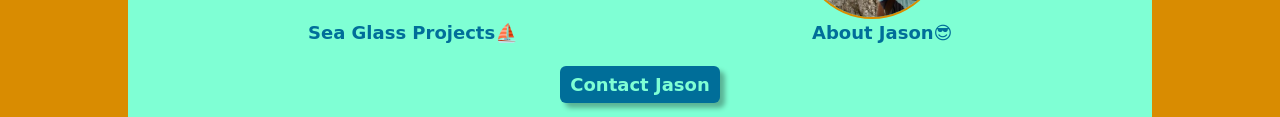
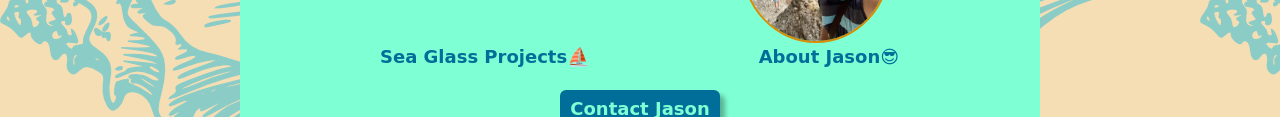
Before and after one commit to swymerjo/Seaglass, a plain HTML site: page index.html in a window 1280 px wide. Shown: the part 631-748 px from the top of the page. Drawn offline with nearby package versions, Linux system fonts and the light colour scheme; files whose address does not match are found by name.

Commit message:
Edited CSS layout and background

```diff
--- a/src/style.css
+++ b/src/style.css
@@ -1,5 +1,7 @@
 body {
-  background: #d98c01;
+  background: wheat;
+  background-image: url("C:/Users/sambo/OneDrive/Desktop/GitHub-websites/Seaglass/images/shell.png");
+  background-repeat: repeat;
 }
 h1,
 h2,
@@ -91,11 +93,6 @@ hr {
 }
 .learn-more:hover {
   text-decoration: underline;
-  font-family: "Indie Flower", cursive;
-  font-weight: bolder;
-  font-size: 20px;
-  color: goldenrod;
-  text-align: center;
 }
 .turtle-link {
   width: 150px;
@@ -117,7 +114,7 @@ hr {
   text-align: center;
 }
 .container {
-  max-width: 80%;
+  max-width: 800px;
   margin: 0 auto;
   padding: 30px 60px;
   background: aquamarine;
@@ -139,7 +136,7 @@ hr {
   font-weight: bold;
   transition: all 200ms ease-in-out;
   font-family: "Indie Flower", cursive;
-  margin-left: 90pt;
+  margin-left: 60pt;
 }
 
 .projectLink-2 {
@@ -149,19 +146,15 @@ hr {
   font-weight: bold;
   transition: all 200ms ease-in-out;
   font-family: "Indie Flower", cursive;
-  margin-left: 120pt;
+  margin-left: 80pt;
 }
 .projectLink:hover {
-  font-size: 15pt;
+  cursor: pointer;
   color: #d98c01;
-  opacity: 0.9;
-  cursor: pointer;
 }
 .projectLink-2:hover {
-  font-size: 15pt;
-  color: goldenrod;
-  opacity: 0.9;
   cursor: pointer;
+  color: #d98c01;
 }
 
 .instagram-icon {
```
Also changed, not shown: images/cactus.png (added).
